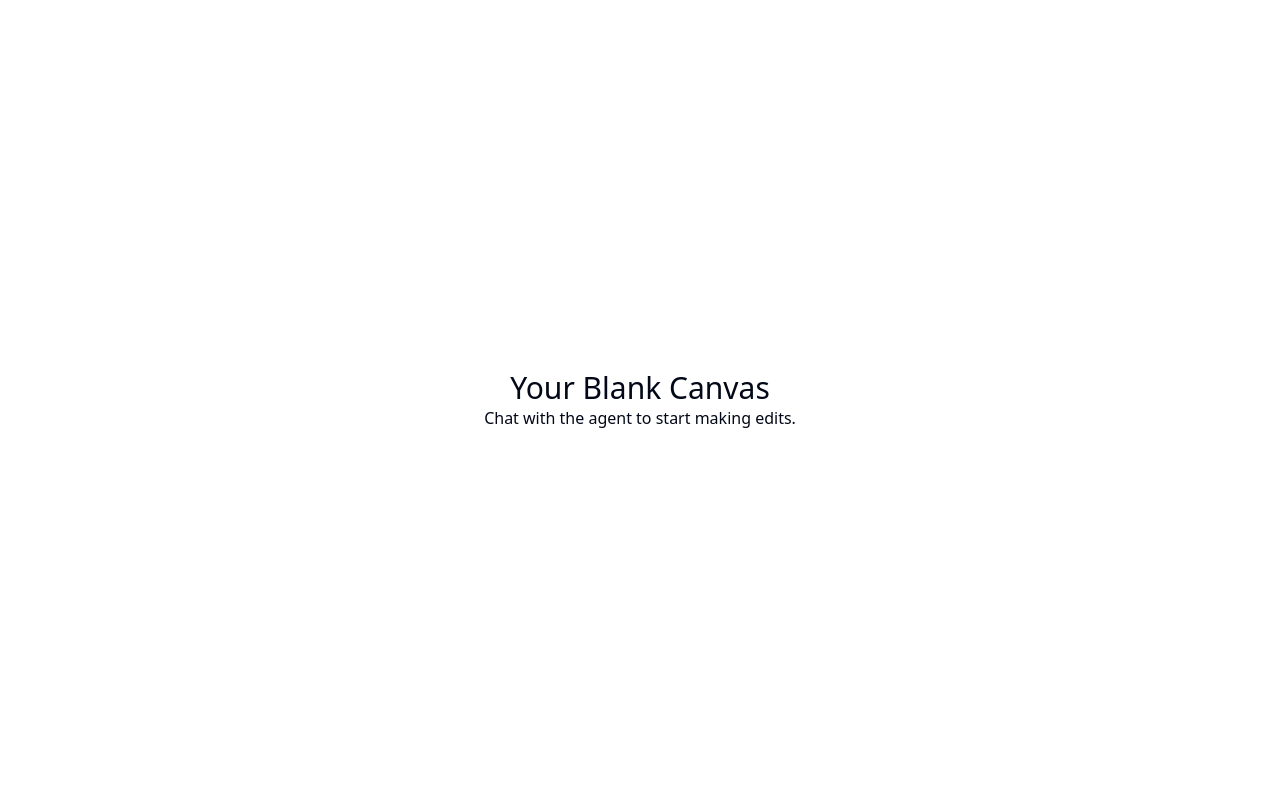
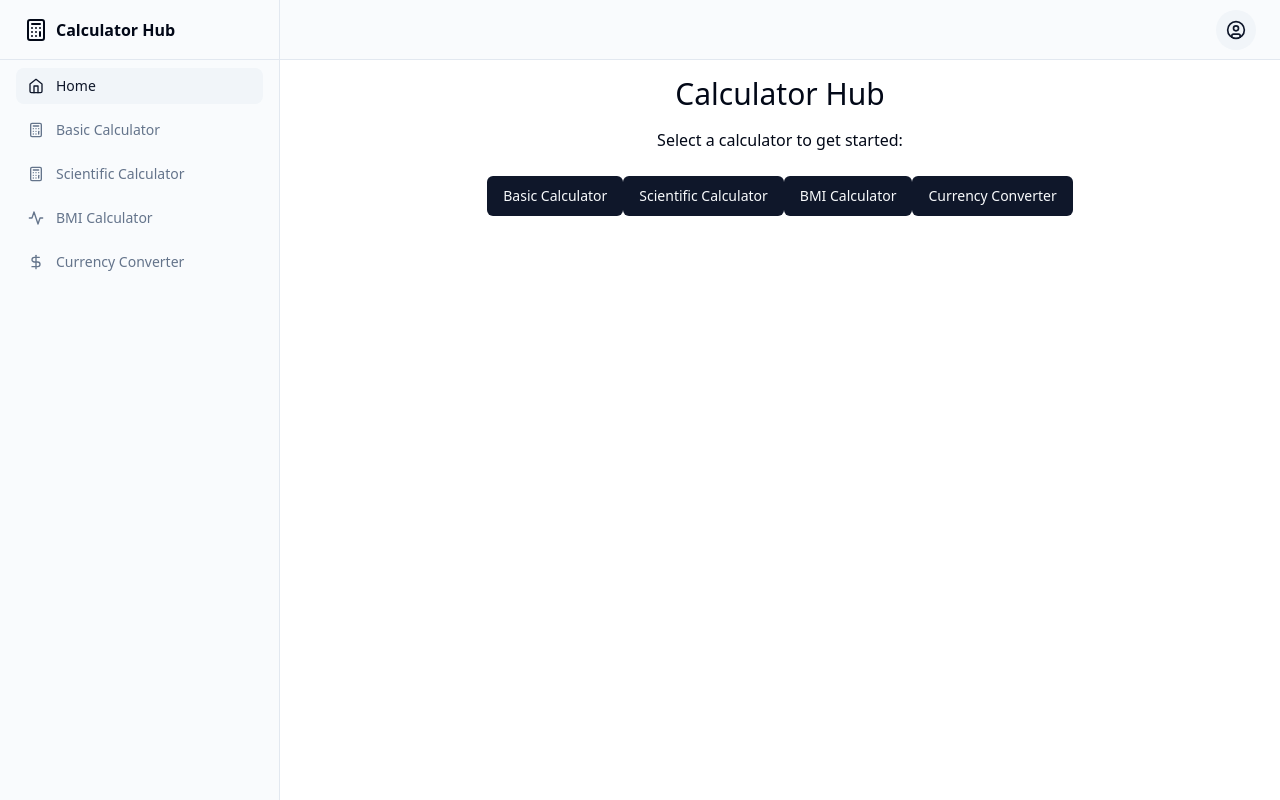
Before and after one commit to GPT-Engineer-App/android-calc-app, a React (Vite) app: page / in a window 1280 px wide. Built offline with nearby package versions, Linux system fonts and the light colour scheme.

Commit message:
Created basic layout for Android application with buttons for each calculator.

```diff
--- a/src/App.jsx
+++ b/src/App.jsx
@@ -1,17 +1,42 @@
 import { Toaster } from "@/components/ui/sonner";
 import { TooltipProvider } from "@/components/ui/tooltip";
 import { QueryClient, QueryClientProvider } from "@tanstack/react-query";
-import { Home } from "lucide-react";
+import { Home, Calculator, Activity, DollarSign } from "lucide-react";
 import { Route, BrowserRouter as Router, Routes } from "react-router-dom";
-import Layout from "./layouts/default"; // available: default, navbar, sidebar
+import Layout from "./layouts/sidebar";
 import Index from "./pages/Index.jsx";
+import BasicCalculator from "./pages/BasicCalculator.jsx";
+import ScientificCalculator from "./pages/ScientificCalculator.jsx";
+import BMICalculator from "./pages/BMICalculator.jsx";
+import CurrencyConverter from "./pages/CurrencyConverter.jsx";
+
 const queryClient = new QueryClient();
 
 export const navItems = [
   {
-    title: "Home", // Feel free to change this to your liking
+    title: "Home",
     to: "/",
     icon: <Home className="h-4 w-4" />,
+  },
+  {
+    title: "Basic Calculator",
+    to: "/basic-calculator",
+    icon: <Calculator className="h-4 w-4" />,
+  },
+  {
+    title: "Scientific Calculator",
+    to: "/scientific-calculator",
+    icon: <Calculator className="h-4 w-4" />,
+  },
+  {
+    title: "BMI Calculator",
+    to: "/bmi-calculator",
+    icon: <Activity className="h-4 w-4" />,
+  },
+  {
+    title: "Currency Converter",
+    to: "/currency-converter",
+    icon: <DollarSign className="h-4 w-4" />,
   },
 ];
 
@@ -24,7 +49,10 @@ const App = () => {
           <Routes>
             <Route path="/" element={<Layout />}>
               <Route index element={<Index />} />
-              {/* Add more routes here as needed */}
+              <Route path="basic-calculator" element={<BasicCalculator />} />
+              <Route path="scientific-calculator" element={<ScientificCalculator />} />
+              <Route path="bmi-calculator" element={<BMICalculator />} />
+              <Route path="currency-converter" element={<CurrencyConverter />} />
             </Route>
           </Routes>
         </Router>
--- a/src/layouts/sidebar.jsx
+++ b/src/layouts/sidebar.jsx
@@ -9,7 +9,7 @@ import {
 } from "@/components/ui/dropdown-menu";
 import { Sheet, SheetContent, SheetTrigger } from "@/components/ui/sheet";
 import { cn } from "@/lib/utils";
-import { CircleUser, Menu, Package2 } from "lucide-react";
+import { CircleUser, Menu, Calculator, Activity, DollarSign, Home } from "lucide-react";
 import { NavLink, Outlet } from "react-router-dom";
 import { navItems } from "../App";
 
@@ -36,8 +36,8 @@ const Sidebar = () => (
     <div className="flex h-full max-h-screen flex-col gap-2">
       <div className="flex h-14 items-center border-b px-4 lg:h-[60px] lg:px-6">
         <NavLink to="/" className="flex items-center gap-2 font-semibold">
-          <Package2 className="h-6 w-6" />
-          <span>Acme Inc</span>
+          <Calculator className="h-6 w-6" />
+          <span>Calculator Hub</span>
         </NavLink>
       </div>
       <div className="flex-1">
@@ -68,8 +68,8 @@ const MobileSidebar = () => (
           to="/"
           className="flex items-center gap-2 text-lg font-semibold mb-4"
         >
-          <Package2 className="h-6 w-6" />
-          <span className="sr-only">Acme Inc</span>
+          <Calculator className="h-6 w-6" />
+          <span className="sr-only">Calculator Hub</span>
         </NavLink>
         {navItems.map((item) => (
           <SidebarNavLink key={item.to} to={item.to}>
--- /dev/null
+++ b/src/pages/BMICalculator.jsx
@@ -0,0 +1,16 @@
+import { Button } from "@/components/ui/button";
+import { useNavigate } from "react-router-dom";
+
+const BMICalculator = () => {
+  const navigate = useNavigate();
+
+  return (
+    <div className="text-center space-y-4">
+      <h1 className="text-3xl">BMI Calculator</h1>
+      <Button onClick={() => navigate(-1)}>Back</Button>
+      <p>Placeholder for BMI Calculator functionality.</p>
+    </div>
+  );
+};
+
+export default BMICalculator;
--- /dev/null
+++ b/src/pages/BasicCalculator.jsx
@@ -0,0 +1,16 @@
+import { Button } from "@/components/ui/button";
+import { useNavigate } from "react-router-dom";
+
+const BasicCalculator = () => {
+  const navigate = useNavigate();
+
+  return (
+    <div className="text-center space-y-4">
+      <h1 className="text-3xl">Basic Calculator</h1>
+      <Button onClick={() => navigate(-1)}>Back</Button>
+      <p>Placeholder for Basic Calculator functionality.</p>
+    </div>
+  );
+};
+
+export default BasicCalculator;
--- /dev/null
+++ b/src/pages/CurrencyConverter.jsx
@@ -0,0 +1,16 @@
+import { Button } from "@/components/ui/button";
+import { useNavigate } from "react-router-dom";
+
+const CurrencyConverter = () => {
+  const navigate = useNavigate();
+
+  return (
+    <div className="text-center space-y-4">
+      <h1 className="text-3xl">Currency Converter</h1>
+      <Button onClick={() => navigate(-1)}>Back</Button>
+      <p>Placeholder for Currency Converter functionality.</p>
+    </div>
+  );
+};
+
+export default CurrencyConverter;
--- a/src/pages/Index.jsx
+++ b/src/pages/Index.jsx
@@ -1,10 +1,19 @@
-// Update this page (the content is just a fallback if you fail to update the page)
+import { Button } from "@/components/ui/button";
+import { useNavigate } from "react-router-dom";
 
 const Index = () => {
+  const navigate = useNavigate();
+
   return (
-    <div className="text-center">
-      <h1 className="text-3xl">Your Blank Canvas</h1>
-      <p>Chat with the agent to start making edits.</p>
+    <div className="text-center space-y-4">
+      <h1 className="text-3xl">Calculator Hub</h1>
+      <p>Select a calculator to get started:</p>
+      <div className="space-y-2">
+        <Button onClick={() => navigate("/basic-calculator")}>Basic Calculator</Button>
+        <Button onClick={() => navigate("/scientific-calculator")}>Scientific Calculator</Button>
+        <Button onClick={() => navigate("/bmi-calculator")}>BMI Calculator</Button>
+        <Button onClick={() => navigate("/currency-converter")}>Currency Converter</Button>
+      </div>
     </div>
   );
 };
--- /dev/null
+++ b/src/pages/ScientificCalculator.jsx
@@ -0,0 +1,16 @@
+import { Button } from "@/components/ui/button";
+import { useNavigate } from "react-router-dom";
+
+const ScientificCalculator = () => {
+  const navigate = useNavigate();
+
+  return (
+    <div className="text-center space-y-4">
+      <h1 className="text-3xl">Scientific Calculator</h1>
+      <Button onClick={() => navigate(-1)}>Back</Button>
+      <p>Placeholder for Scientific Calculator functionality.</p>
+    </div>
+  );
+};
+
+export default ScientificCalculator;
```
